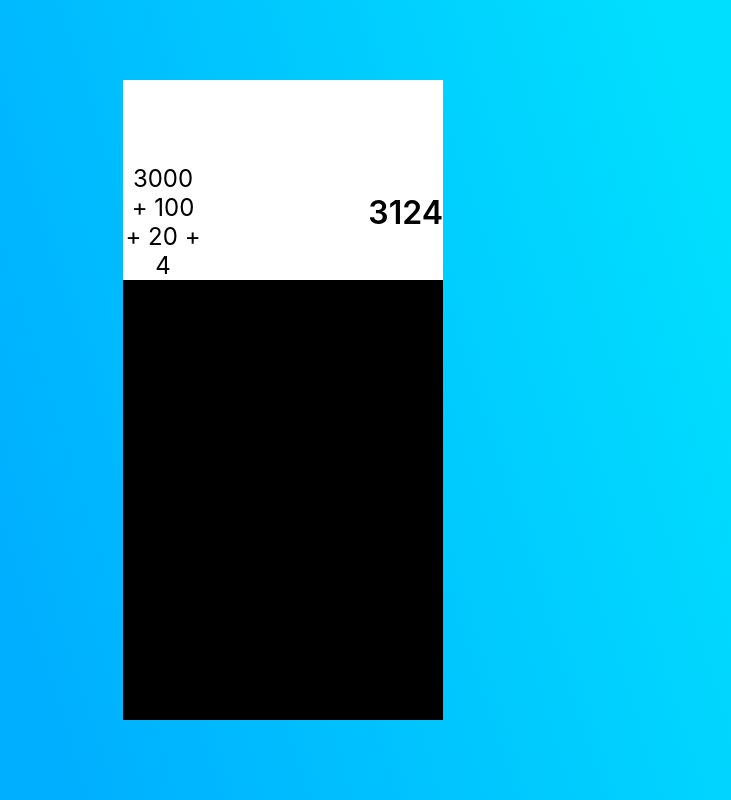
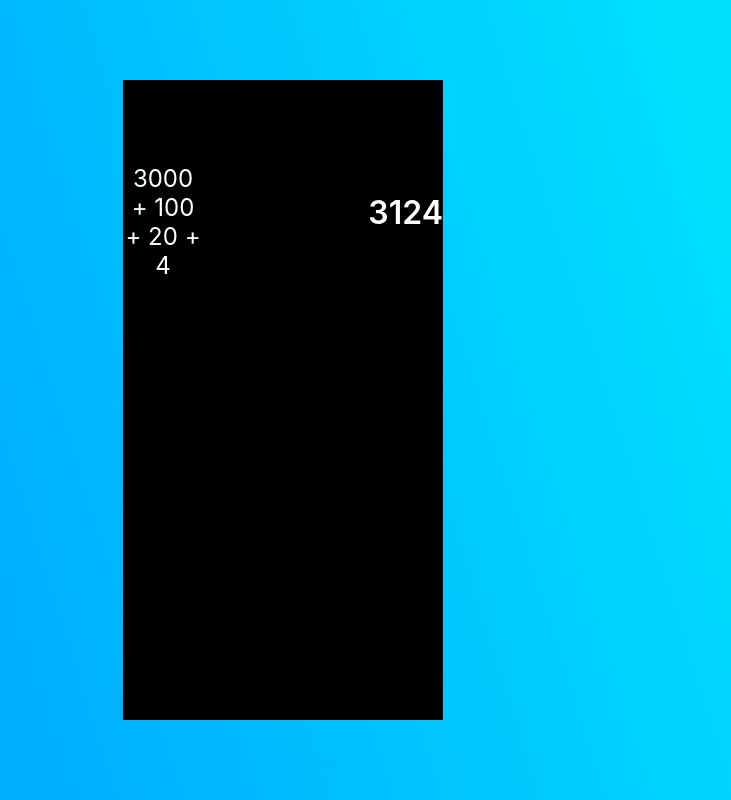
Before and after one commit to miloujb/calculator, a React (Create React App) app in the folder calculator/: page / in a window 1280 px wide. Shown: the whole page, without its empty margins (357-1088 px from the left). Built offline with nearby package versions, Linux system fonts and the light colour scheme.

Commit message:
button created

```diff
--- a/calculator/src/App.css
+++ b/calculator/src/App.css
@@ -27,6 +27,7 @@
   display: flex;
   justify-content: flex-end;
   align-items: flex-end;
+  color: white;
 }
 
 .formula-screen {
@@ -36,11 +37,12 @@
   display: flex;
   justify-content: flex-end;
   align-items: flex-end;
+  color: white;
 }
 
 .screen {
   height: 25vh;
   width: 100%;
   overflow: hidden;
-  background-color: white;
+  background-color: black;
 }
```
Also changed, not shown: calculator/src/Calculator/Components/Button/Button.js (+7 -0 lines).
